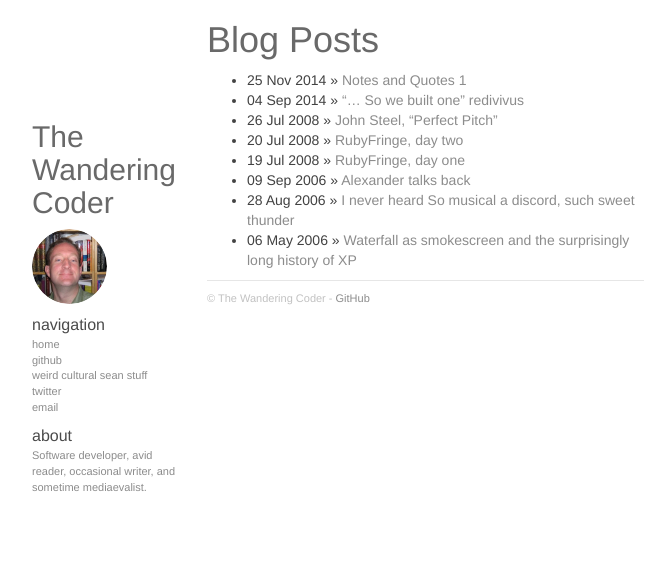
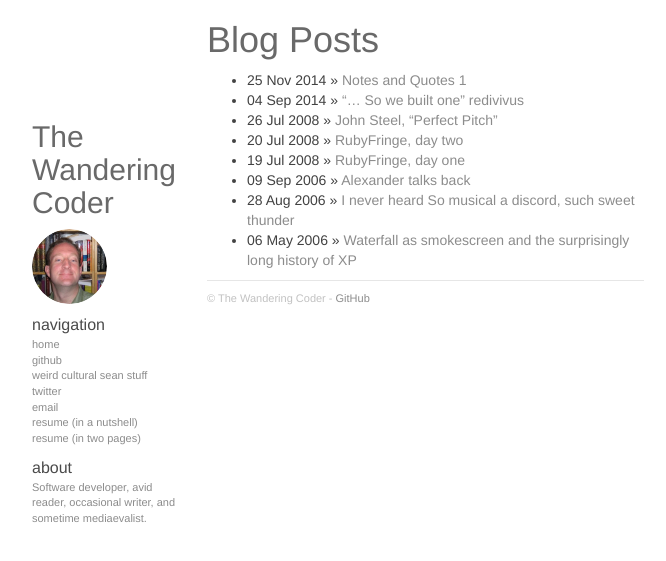
Before and after one commit to smiller/smiller.github.io, a Jekyll site: the page built from index.html, in a window 1280 px wide. Shown: the top 561 px of the page, without its empty margins (273-939 px from the left). Built offline with Jekyll 4.4.1, drawn with Linux system fonts in a browser that asks for light colours; nearby versions of some CDN libraries; Markdown is read by kramdown in place of the engine named in the settings.

Commit message:
Add resume links and resumes

```diff
--- a/_config.yml
+++ b/_config.yml
@@ -12,3 +12,7 @@ urls:
       url: https://twitter.com/seanmiller_ca
     - text: email
       url: mailto:sean@seanmiller.ca
+    - text: resume (in a nutshell)
+      url: SeanMiller_resume_just_ruby.pdf
+    - text: resume (in two pages)
+      url: SeanMiller_resume_ruby_and_java.pdf
```
Also changed, not shown: 2 other files.
